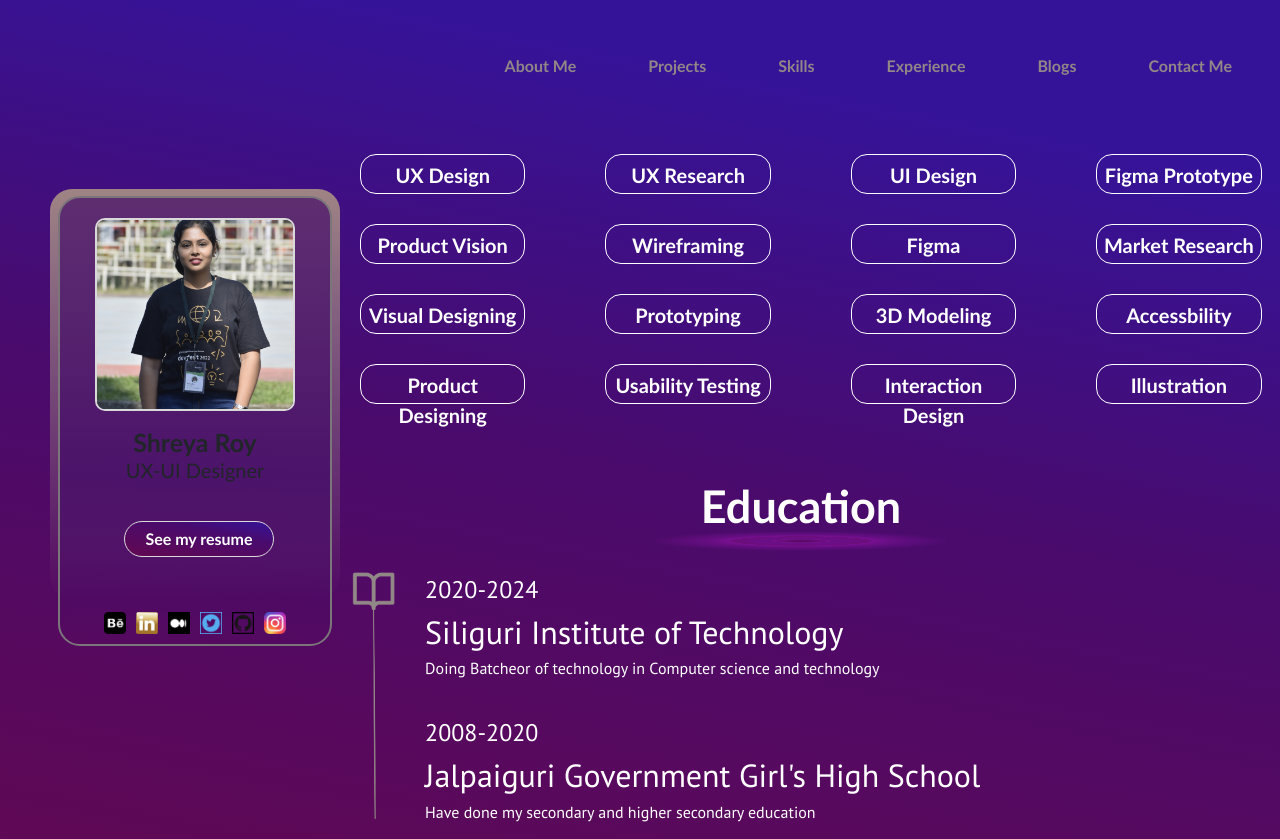
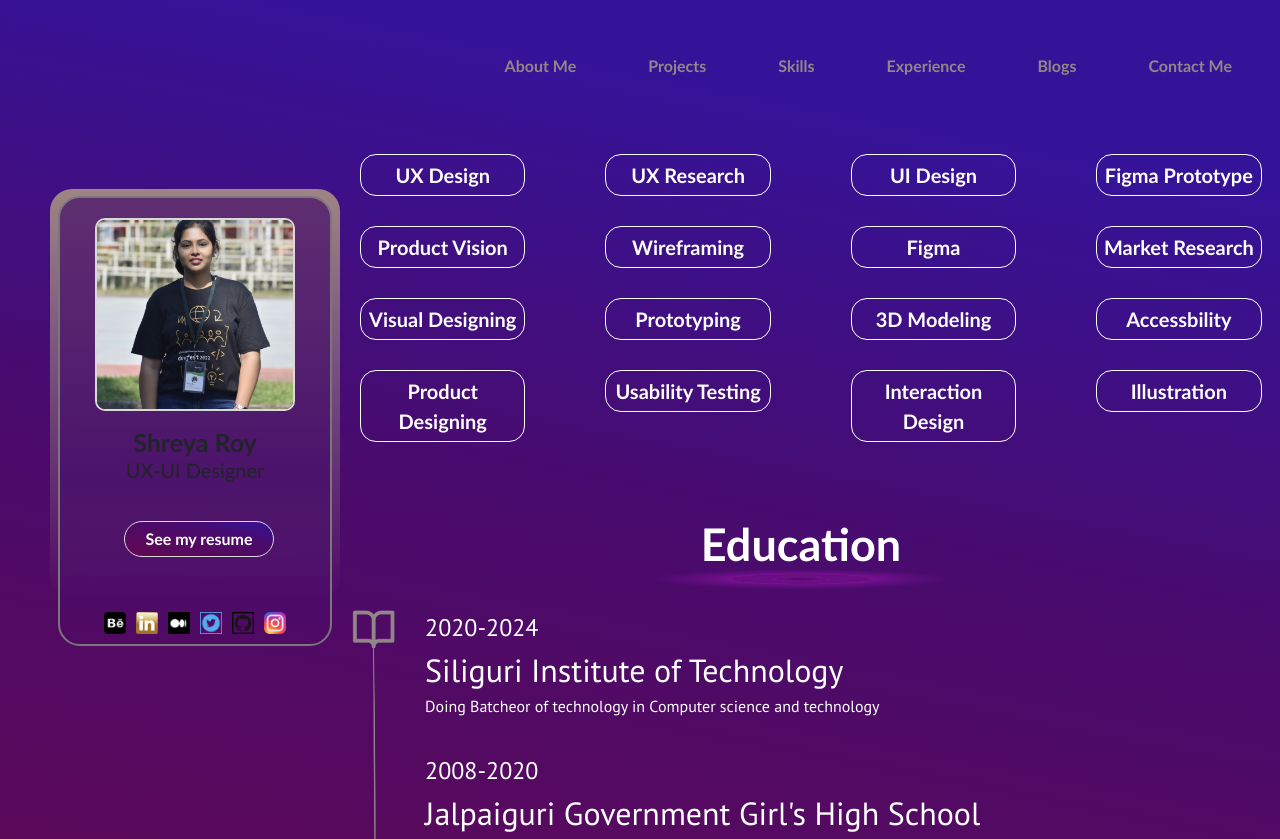
Before and after one commit to SwarnaShikhar/ShreyaPortfolio, a React (Create React App) app: page /skills in a window 1280 px wide. Shown: the top 839 px of the page. Built offline with nearby package versions, Linux system fonts and the light colour scheme; a web font is replaced by a local one.

Commit message:
fixed styling

```diff
--- a/src/App.css
+++ b/src/App.css
@@ -44,7 +44,7 @@ a {
 
 .box {
   color: white;
-  padding-bottom: 5rem;
+  padding-bottom: 10rem;
 }
 
 /* About Me Page */
@@ -587,11 +587,11 @@ button.div-b-a-b-res {
 
 .skill-show {
   width: 300px;
-  height: 40px;
+  height: max-content;
   border: 1px solid white;
   justify-content: center;
   border-radius: 16px;
-  padding: 5px 5px 5px 5px;
+  padding: 5px;
   margin: 15px 10px 15px 10px;
   text-align: center;
   font-size: 20px;
@@ -744,7 +744,7 @@ button.div-b-a-b-res {
 
 .div-c-left {
   width: 20%;
-  margin: auto;
+  margin-top: 200px;
   padding-left: 50px;
   padding-bottom: 100px;
 }
@@ -916,7 +916,7 @@ button.div-b-a-b-res {
 .divl {
   width: 20%;
   padding-left: 50px;
-  margin-top: 300px;
+  margin-top: 200px;
 }
 
 .divr {
@@ -994,13 +994,22 @@ button.div-b-a-b-res {
 }
 
 #submit {
+  display: flex;
+  align-items: center;
+  justify-content: center;
   margin: 10px;
-  width: 175px;
+  width: max-content;
   height: 50px;
-  font-size: 29px;
-  padding-bottom: 50px;
+  font-size: 24px;
   border: 1px solid #d9d9d9;
   border-radius: 20px;
+  padding: 0 27px;
+}
+
+#submit:hover{
+  box-shadow: 0px 0px 10px 0px white;
+  transform: scale(1.1);
+  transition: 0.2s;
 }
 
 @media (max-width: 760px) {
```
